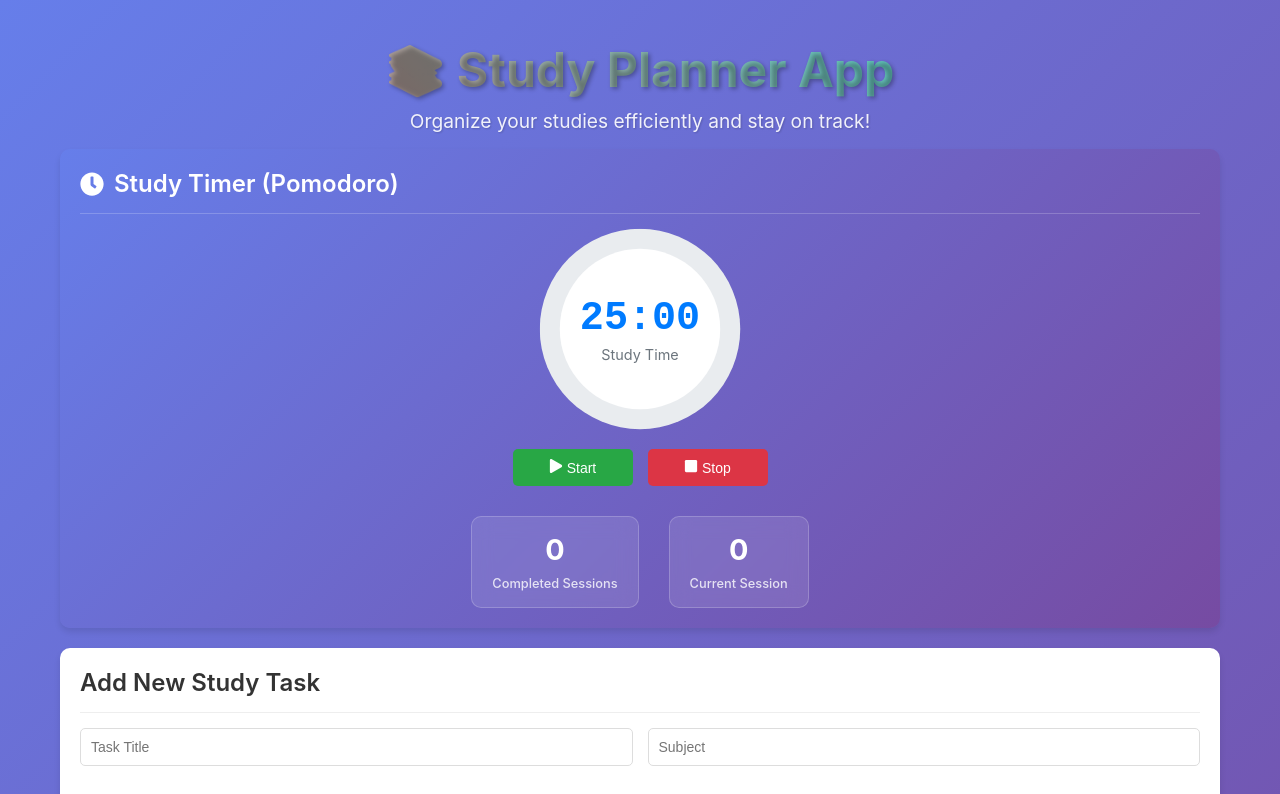
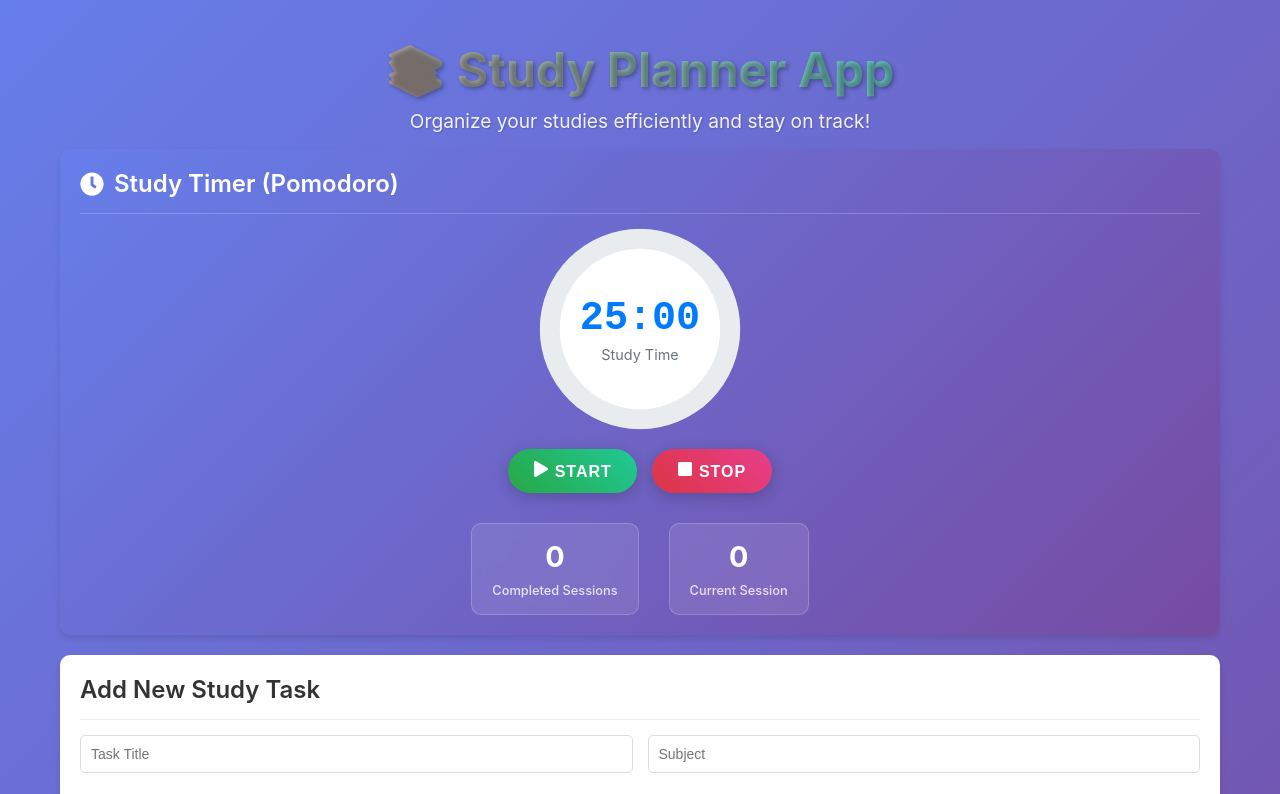
Before and after one commit to KasthuriRaja-M/Study-Planner-App, a React (Create React App) app: page / in a window 1280 px wide. Shown: the top 794 px of the page. Built offline with nearby package versions, Linux system fonts and the light colour scheme.

Commit message:
Add button styles for timer controls with hover effects and special button variations

```diff
--- a/src/App.css
+++ b/src/App.css
@@ -123,6 +123,60 @@
 .timer-controls .btn {
   min-width: 120px;
   font-weight: 500;
+  border-radius: 25px;
+  padding: 12px 25px;
+  font-size: 16px;
+  text-transform: uppercase;
+  letter-spacing: 1px;
+  box-shadow: 0 4px 15px rgba(0, 0, 0, 0.2);
+  transition: all 0.3s ease;
+  position: relative;
+  overflow: hidden;
+}
+
+.timer-controls .btn::before {
+  content: '';
+  position: absolute;
+  top: 0;
+  left: -100%;
+  width: 100%;
+  height: 100%;
+  background: linear-gradient(90deg, transparent, rgba(255, 255, 255, 0.2), transparent);
+  transition: left 0.5s;
+}
+
+.timer-controls .btn:hover::before {
+  left: 100%;
+}
+
+.timer-controls .btn:hover {
+  transform: translateY(-2px);
+  box-shadow: 0 6px 20px rgba(0, 0, 0, 0.3);
+}
+
+.timer-controls .btn:active {
+  transform: translateY(0);
+  box-shadow: 0 2px 10px rgba(0, 0, 0, 0.2);
+}
+
+/* Special styling for start/pause button */
+.timer-controls .btn-success,
+.timer-controls .btn-warning {
+  background: linear-gradient(45deg, #28a745, #20c997);
+  border: none;
+  color: white;
+  font-weight: 600;
+}
+
+.timer-controls .btn-warning {
+  background: linear-gradient(45deg, #ffc107, #fd7e14);
+}
+
+.timer-controls .btn-danger {
+  background: linear-gradient(45deg, #dc3545, #e83e8c);
+  border: none;
+  color: white;
+  font-weight: 600;
 }
 
 .timer-stats {
```
